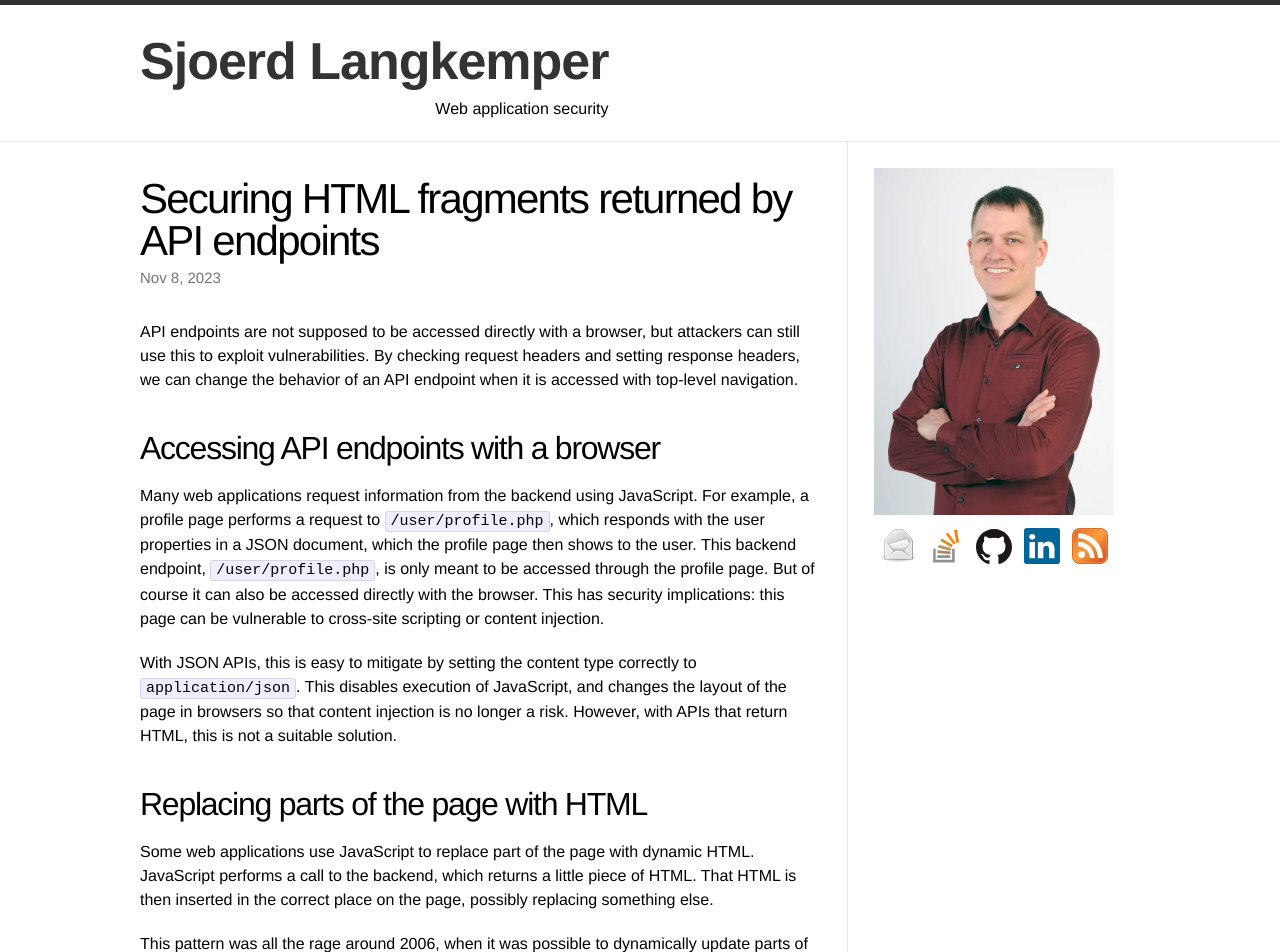
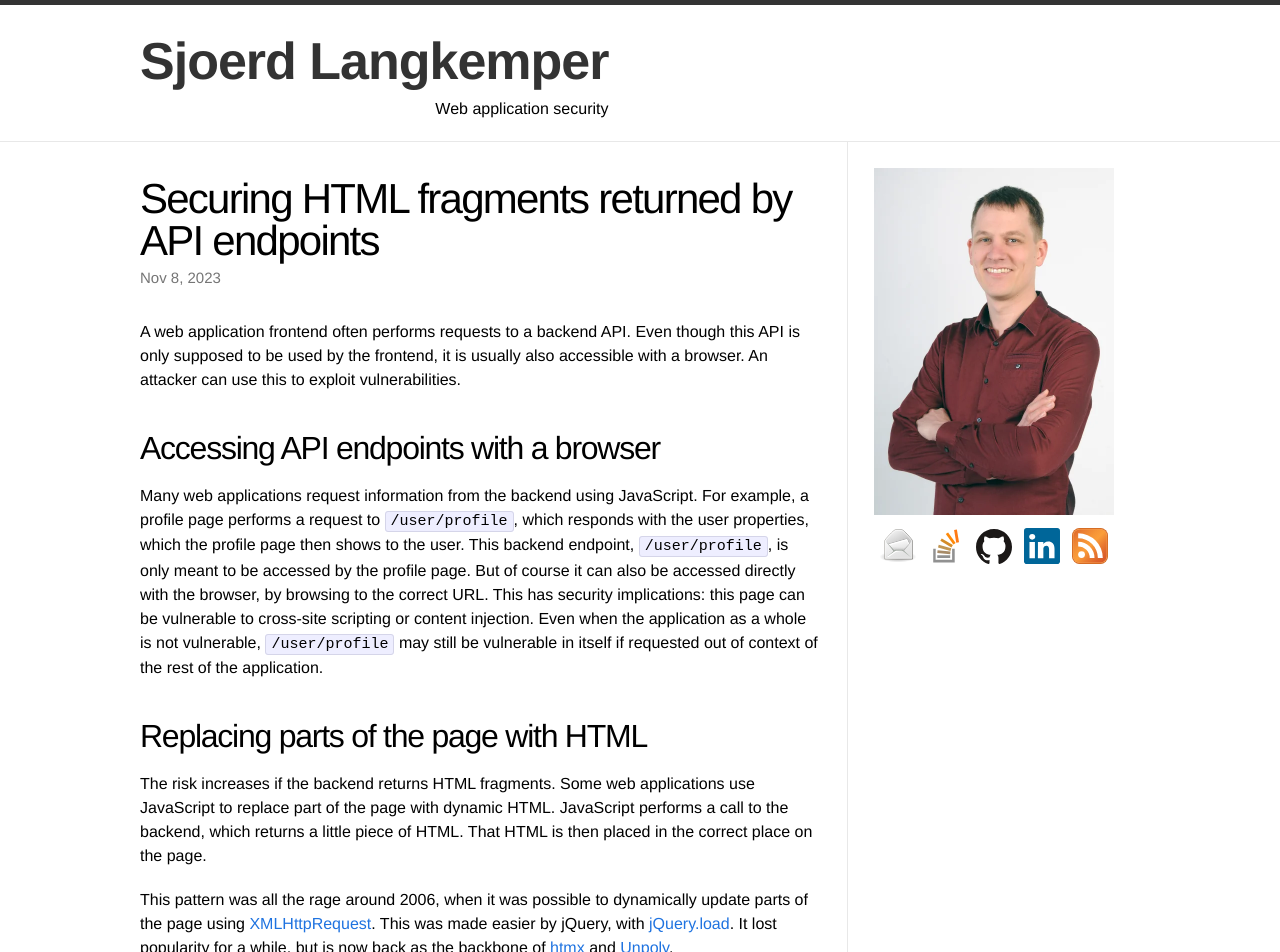
Before and after one commit to Sjord/Sjord.github.io, a Jekyll site: the page built from _posts/2023-11-01-securing-api-html-fragments.md, in a window 1280 px wide and 1400 px high. Shown: the top 952 px of the window. Built offline with Jekyll 4.4.1, drawn with Linux system fonts in a browser that asks for light colours; some of the changed text lies outside the part shown.

Commit message:
Shorten post

````diff
--- a/_posts/2023-11-01-securing-api-html-fragments.md
+++ b/_posts/2023-11-01-securing-api-html-fragments.md
@@ -5,49 +5,29 @@
 date: 2023-11-08
 ---
 
-API endpoints are not supposed to be accessed directly with a browser, but attackers can still use this to exploit vulnerabilities. By checking request headers and setting response headers, we can change the behavior of an API endpoint when it is accessed with top-level navigation.
+A web application frontend often performs requests to a backend API. Even though this API is only supposed to be used by the frontend, it is usually also accessible with a browser. An attacker can use this to exploit vulnerabilities.
 
 <!-- Photo source: https://pixabay.com/photos/smartphone-paper-letter-write-pen-4905176/ -->
 
 ## Accessing API endpoints with a browser
 
-Many web applications request information from the backend using JavaScript. For example, a profile page performs a request to `/user/profile.php`, which responds with the user properties in a JSON document, which the profile page then shows to the user. This backend endpoint, `/user/profile.php`, is only meant to be accessed through the profile page. But of course it can also be accessed directly with the browser. This has security implications: this page can be vulnerable to cross-site scripting or content injection.
-
-With JSON APIs, this is easy to mitigate by setting the content type correctly to `application/json`. This disables execution of JavaScript, and changes the layout of the page in browsers so that content injection is no longer a risk. However, with APIs that return HTML, this is not a suitable solution.
+Many web applications request information from the backend using JavaScript. For example, a profile page performs a request to `/user/profile`, which responds with the user properties, which the profile page then shows to the user. This backend endpoint, `/user/profile`, is only meant to be accessed by the profile page. But of course it can also be accessed directly with the browser, by browsing to the correct URL. This has security implications: this page can be vulnerable to cross-site scripting or content injection. Even when the application as a whole is not vulnerable, `/user/profile` may still be vulnerable in itself if requested out of context of the rest of the application.
 
 ## Replacing parts of the page with HTML
 
-Some web applications use JavaScript to replace part of the page with dynamic HTML. JavaScript performs a call to the backend, which returns a little piece of HTML. That HTML is then inserted in the correct place on the page, possibly replacing something else.
+The risk increases if the backend returns HTML fragments. Some web applications use JavaScript to replace part of the page with dynamic HTML. JavaScript performs a call to the backend, which returns a little piece of HTML. That HTML is then placed in the correct place on the page.
 
 This pattern was all the rage around 2006, when it was possible to dynamically update parts of the page using [XMLHttpRequest](https://en.wikipedia.org/wiki/XMLHttpRequest). This was made easier by jQuery, with [jQuery.load](https://api.jquery.com/load/). It lost popularity for a while, but is now back as the backbone of [htmx](https://htmx.org/) and [Unpoly](https://unpoly.com/).
 
 <img src="/images/html-fragment-pattern.svg" style="width: 100%">
 
-The main page contains something like this:
-
-```
-<h1>Welcome <span hx-get="username.php" hx-trigger="load"></span></h1>
-```
-
-This triggers a request to `username.php`, which returns HTML:
-
-```
-<?php
-$username = $_COOKIE['username'] ?? "Anonymous";
-echo "<i>".htmlentities($username)."</i>";
-```
-
-[See it in action](https://demo.sjoerdlangkemper.nl/fragments/), [view the code](https://github.com/Sjord/Sjord.github.io/tree/master/_demo/fragments/)
-
 ## Risk of accessing the HTML API with a browser
 
-The `username.php` endpoint is supposed to be accessed only through JavaScript requests, but of course it is also directly accessible with the browser. Even though it is never meant to be used this way, someone can browse directly to `https://demo.sjoerdlangkemper.nl/fragments/username.php` which then serves a HTML snippet with the current user's username.
+The `username.php` endpoint is supposed to be accessed only through JavaScript requests. Nobody is supposed to browse to it directly, but this is still possible and can help attackers exploit vulnerabilities.
 
-If there is an cross-site scripting (XSS) vulnerability in `username.php`, this can be exploited by luring a victim to open this page in the browser. This page does not have to be accessible by a browser directly, and having that possibility increases the attack surface.
+If there is an cross-site scripting (XSS) vulnerability in `username.php`, this can be exploited by luring a victim to open this page in the browser.
 
 Besides cross site scripting, there is also the risk of content injection. An attacker may put a convincing message on the page. Even though this message originates from the attacker, it seems trustworthy because it is hosted on `demo.sjoerdlangkemper.nl`.
-
-This article talks about APIs that return HTML, but it also applies partially to APIs that return XML. XML can also contain JavaScript, and may be rendered as documents in some cases.
 
 ## Solutions
 
````
Also changed, not shown: other parts of _posts/2023-11-01-securing-api-html-fragments.md (+2 -2 lines).
